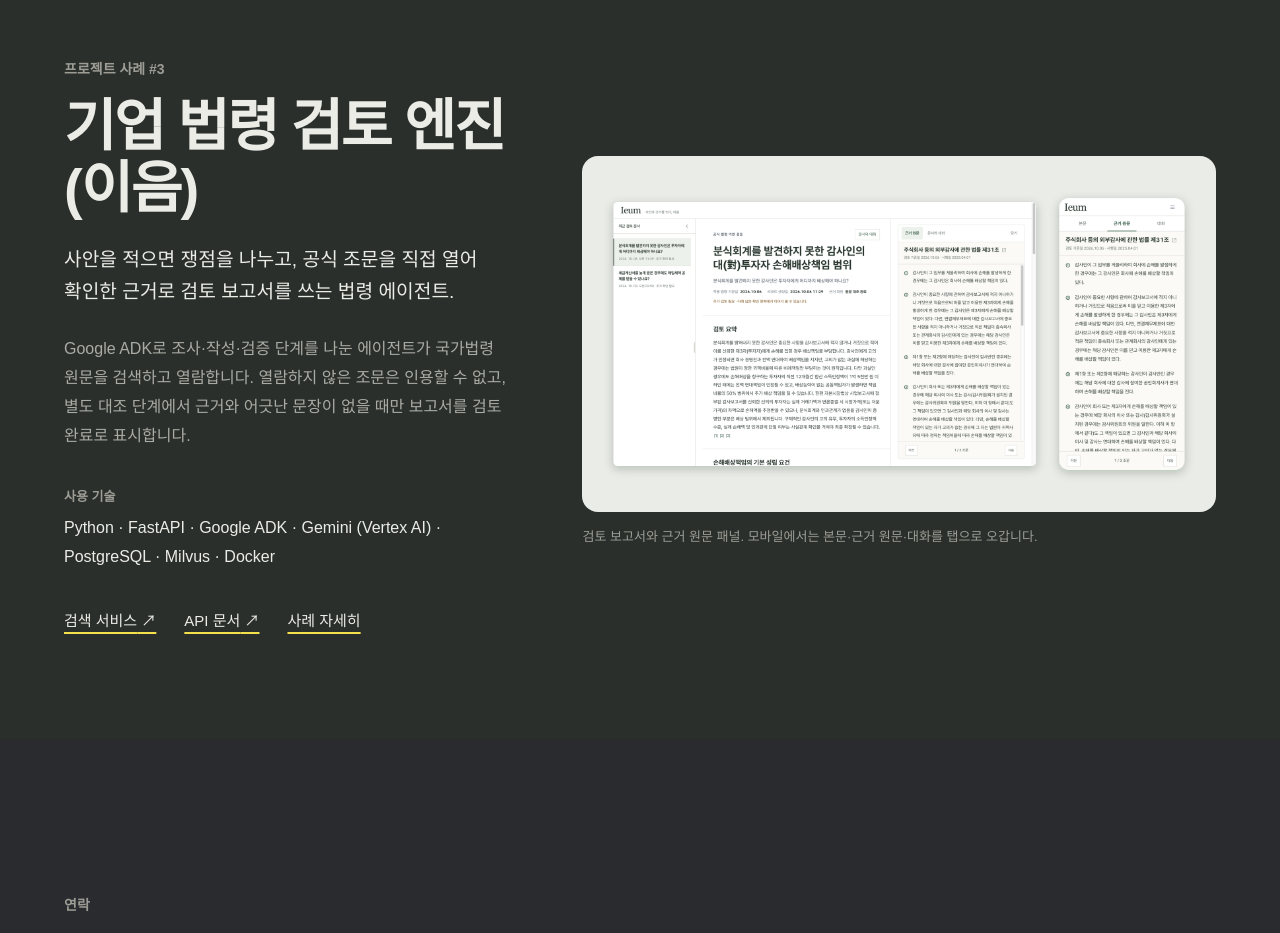
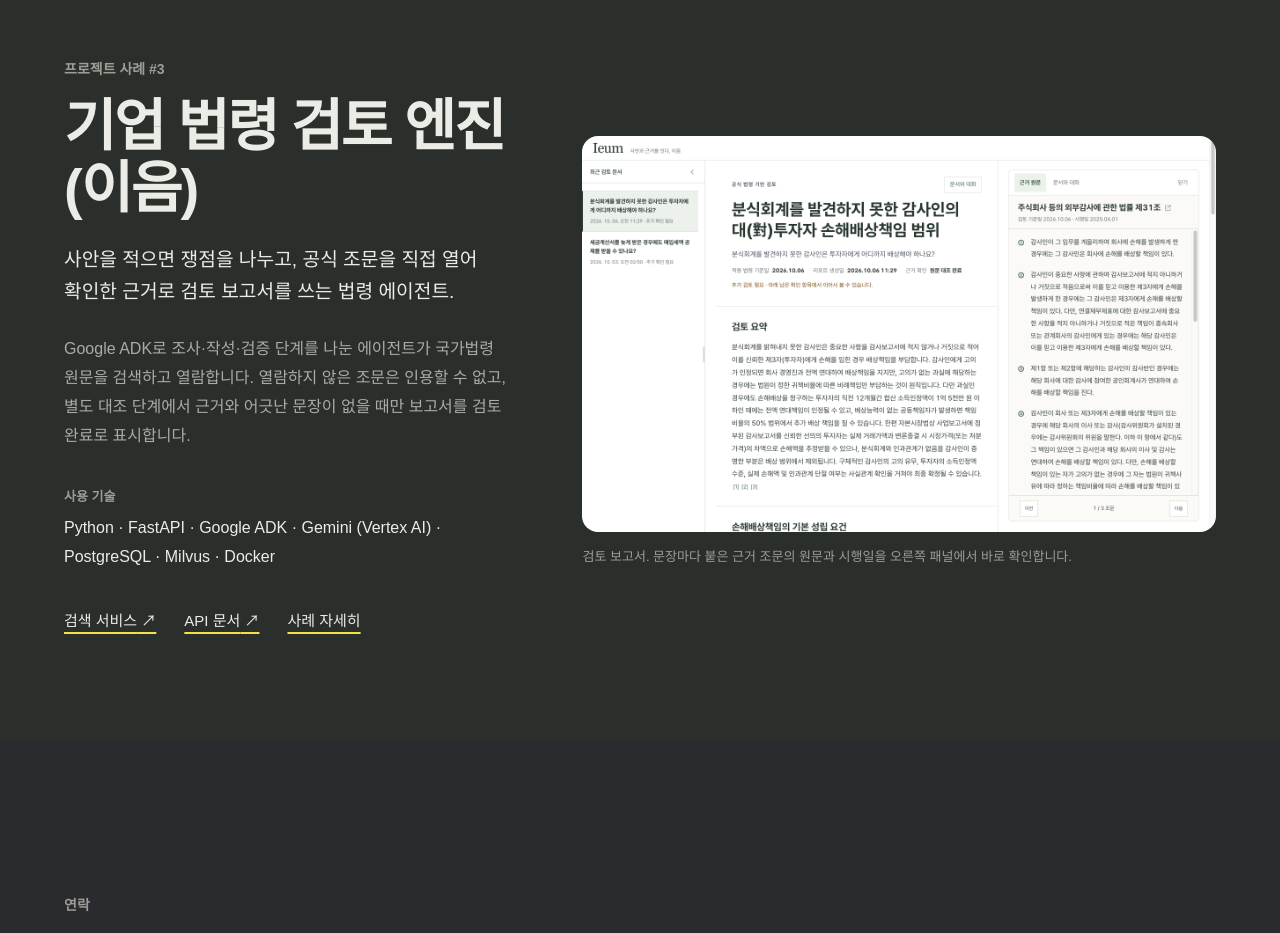
Before and after one commit to dev07060/dev-portfolio, a Next.js app: page / in a window 1280 px wide. Shown: the part 5300-6233 px from the top of the page. Built offline with nearby package versions, Linux system fonts and the light colour scheme; a web font is replaced by a local one.

Commit message:
content: show the Ieum review report as the case #3 figure

```diff
--- a/src/components/portfolio/CaseLawSection.tsx
+++ b/src/components/portfolio/CaseLawSection.tsx
@@ -45,8 +45,8 @@ export default function CaseLawSection({
             <Image
               src={screen.imagePath}
               alt={screen.imageAlt}
-              width={3840}
-              height={2160}
+              width={2880}
+              height={1800}
               sizes="(min-width: 1024px) 700px, 100vw"
               className="h-auto w-full rounded-2xl"
             />
--- a/src/data/recruitment.ts
+++ b/src/data/recruitment.ts
@@ -170,8 +170,8 @@ export const recruitmentCases: RecruitmentCase[] = [
     sectionSummary:
       'Google ADK로 조사·작성·검증 단계를 나눈 에이전트가 국가법령 원문을 검색하고 열람합니다. 열람하지 않은 조문은 인용할 수 없고, 별도 대조 단계에서 근거와 어긋난 문장이 없을 때만 보고서를 검토 완료로 표시합니다.',
     figure: {
-      screenId: 'ieum-showcase',
-      caption: '검토 보고서와 근거 원문 패널. 모바일에서는 본문·근거 원문·대화를 탭으로 오갑니다.',
+      screenId: 'ieum-report-citation',
+      caption: '검토 보고서. 문장마다 붙은 근거 조문의 원문과 시행일을 오른쪽 패널에서 바로 확인합니다.',
     },
     statusLabel: '운영 중인 사안 검토 서비스',
     problem:
```
